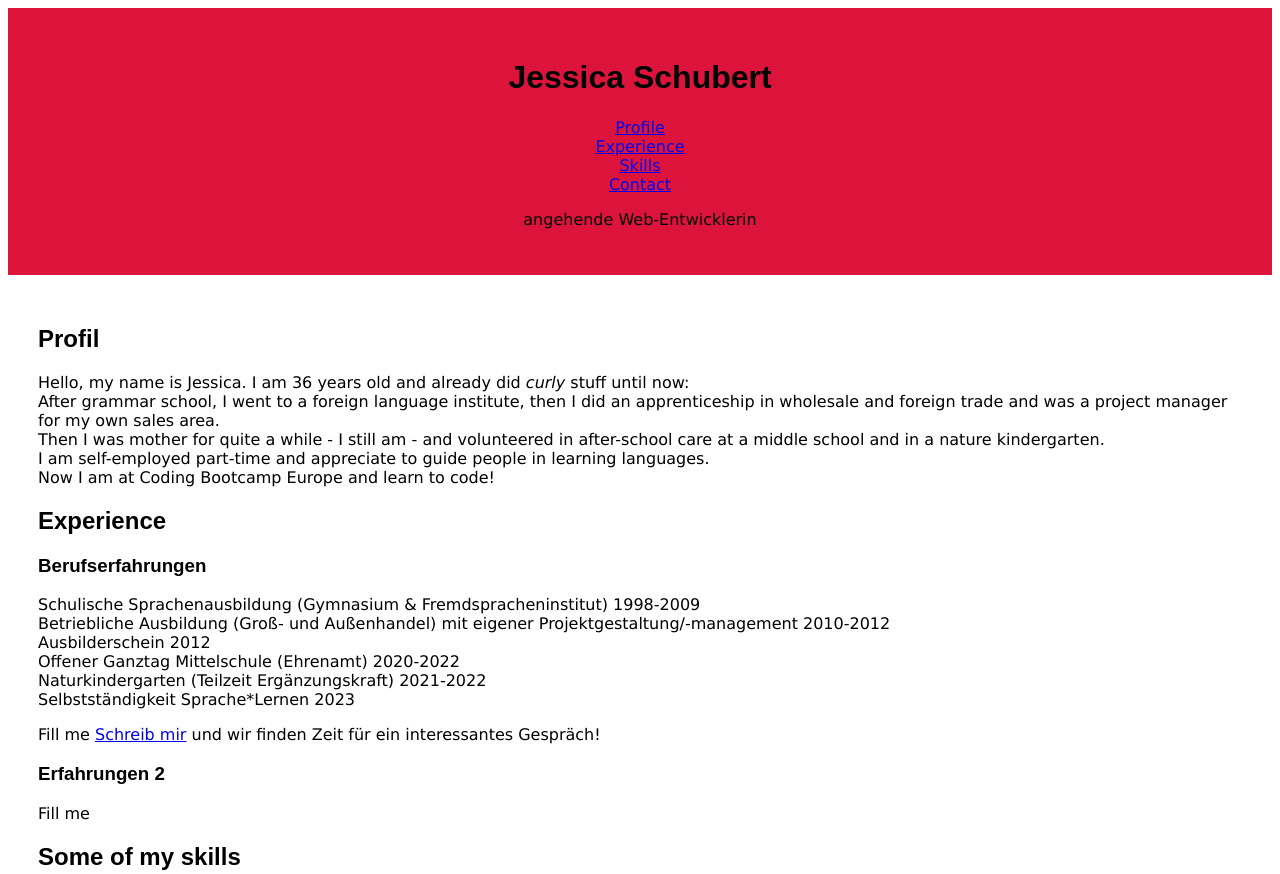
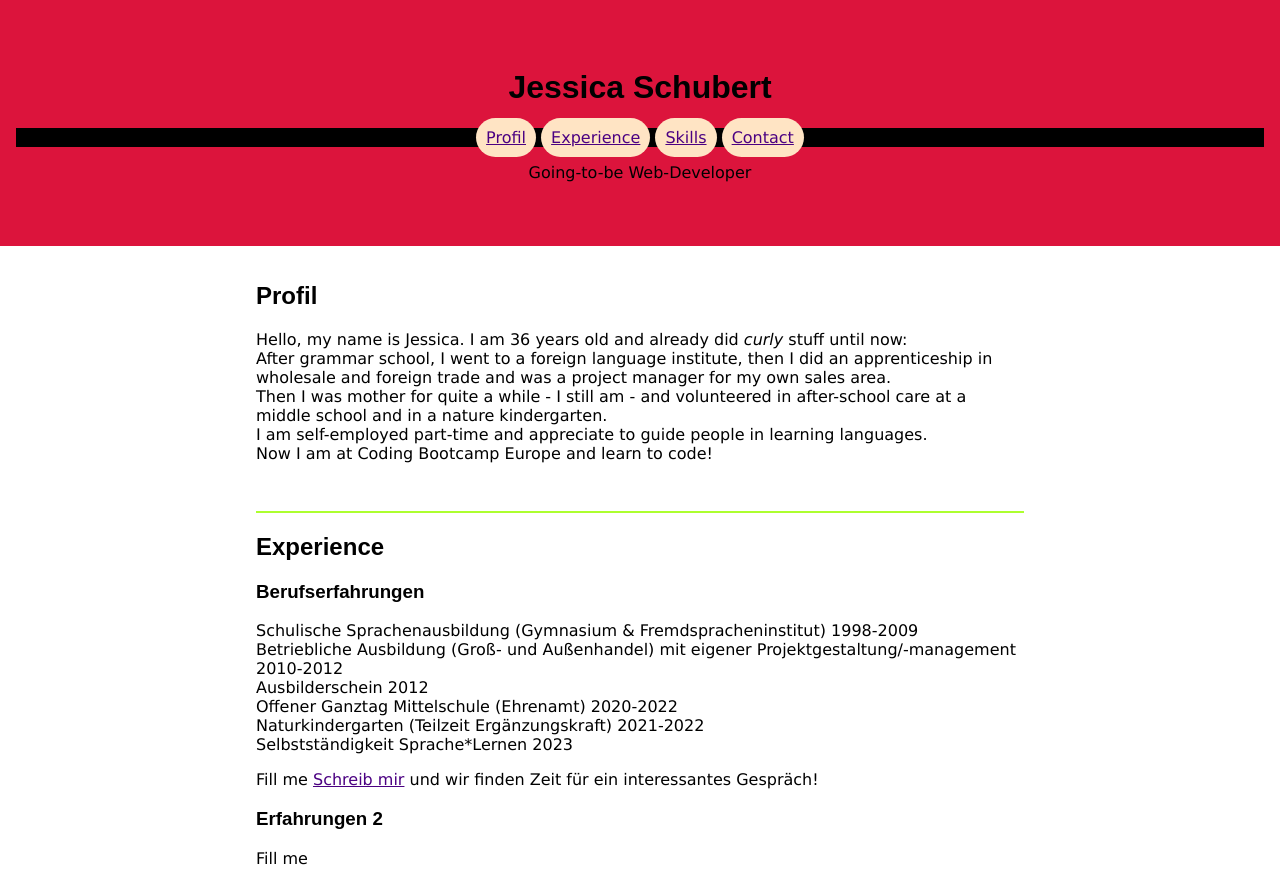
Before and after one commit to jessica-schubert/cv-setup, a plain HTML site: page CV.html in a window 1280 px wide. Shown: the top 874 px of the page. Drawn offline with Linux system fonts and the light colour scheme.

Commit message:
css styling with combinators and pseudo-classes

```diff
--- a/CV.html
+++ b/CV.html
@@ -11,14 +11,14 @@
 
 <body>
     <header class="header">
-        <h1 class="document-title"> Jessica Schubert </h1>
-        <nav>
-            <a href="#profile">Profile</a><br>
-            <a href="#experience">Experience</a><br>
-            <a href="#skills">Skills</a><br>
-            <a href="#contact">Contact</a><br>
+        <h1> Jessica Schubert </h1>
+        <nav class="nav">
+            <a href="#profile">Profil</a>
+            <a href="#experience">Experience</a>
+            <a href="#skills">Skills</a>
+            <a href="#contact">Contact</a>
         </nav>
-        <p> angehende Web-Entwicklerin
+        <p> Going-to-be Web-Developer
         </p>
     </header>
     <main class="main">
@@ -91,8 +91,8 @@
             </section>
         </article>
 
-        <address>
-            <h2>Kontakt</h2>
+        <address class="address" class="main-child">
+            <h2>Contact</h2>
             <ol>
                 <li> <a href="mailto:jessica8schubert@gmail.com">Email</a> </li>
                 <li>facebook</li>
--- a/style.css
+++ b/style.css
@@ -1,7 +1,70 @@
-*{box-sizing: border-box;}
-body {margin 0px;}
-html {font-family: Verdana, Geneva, Tahoma, sans-serif;}
-h1, h2, h3 {font-family: fantasy;}
-.header {padding: 30px; text-align: center; background-color:crimson;}
-.document-title { }
-.main {padding: 30px}
+/* General Stylings*/
+
+* {
+  box-sizing: border-box;
+}
+body {
+  margin: 0px;
+}
+html {
+  font-family: Verdana, Geneva, Tahoma, sans-serif;
+}
+h1,
+h2,
+h3,
+h4,
+h5,
+h6 {
+  font-family: fantasy;
+}
+
+/* Specific Stylings */
+
+.header {
+  padding: 48px 16px;
+  text-align: center;
+  background-color: crimson;
+}
+
+.main {
+  padding: 16px;
+  max-width: 800px;
+  margin: 0 auto;
+}
+
+.main > * + * {
+  margin-top: 48px;
+}
+
+.main > * {
+  border-top: 2px solid greenyellow;
+}
+
+.main > *:first-child {
+  border-top: none;
+}
+
+/* Navigation Styling*/
+
+nav a {
+  background-color: bisque;
+  padding: 10px 10px;
+  border-radius: 50px;
+}
+.nav {
+  background-color: black;
+  border-radius: px;
+}
+a:link {
+  color: indigo;
+}
+a:visited {
+  color: lightblue;
+}
+a:hover {
+  background-color: blue;
+  color: hotpink;
+}
+a:active {
+  background-color: aqua;
+}
```
